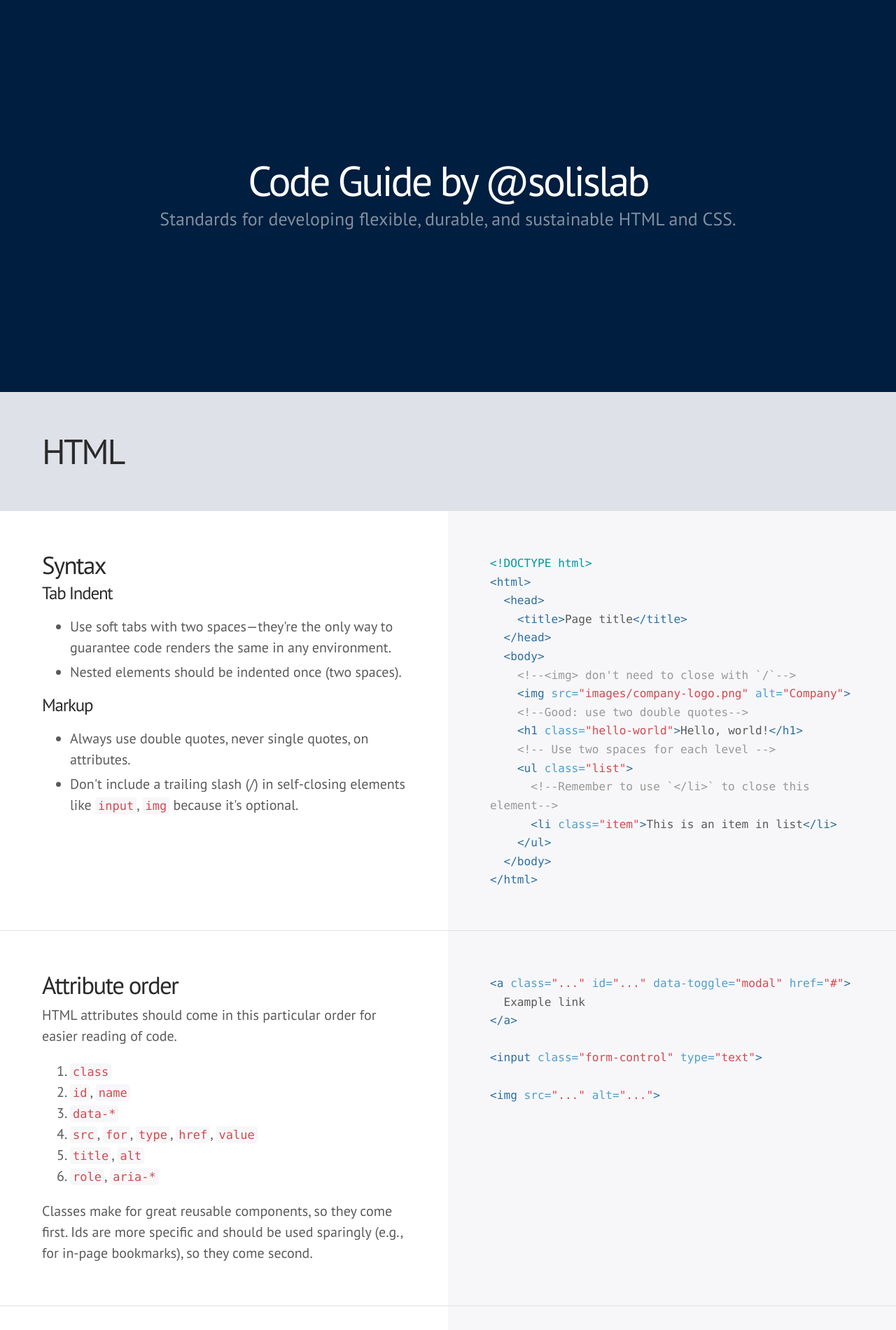
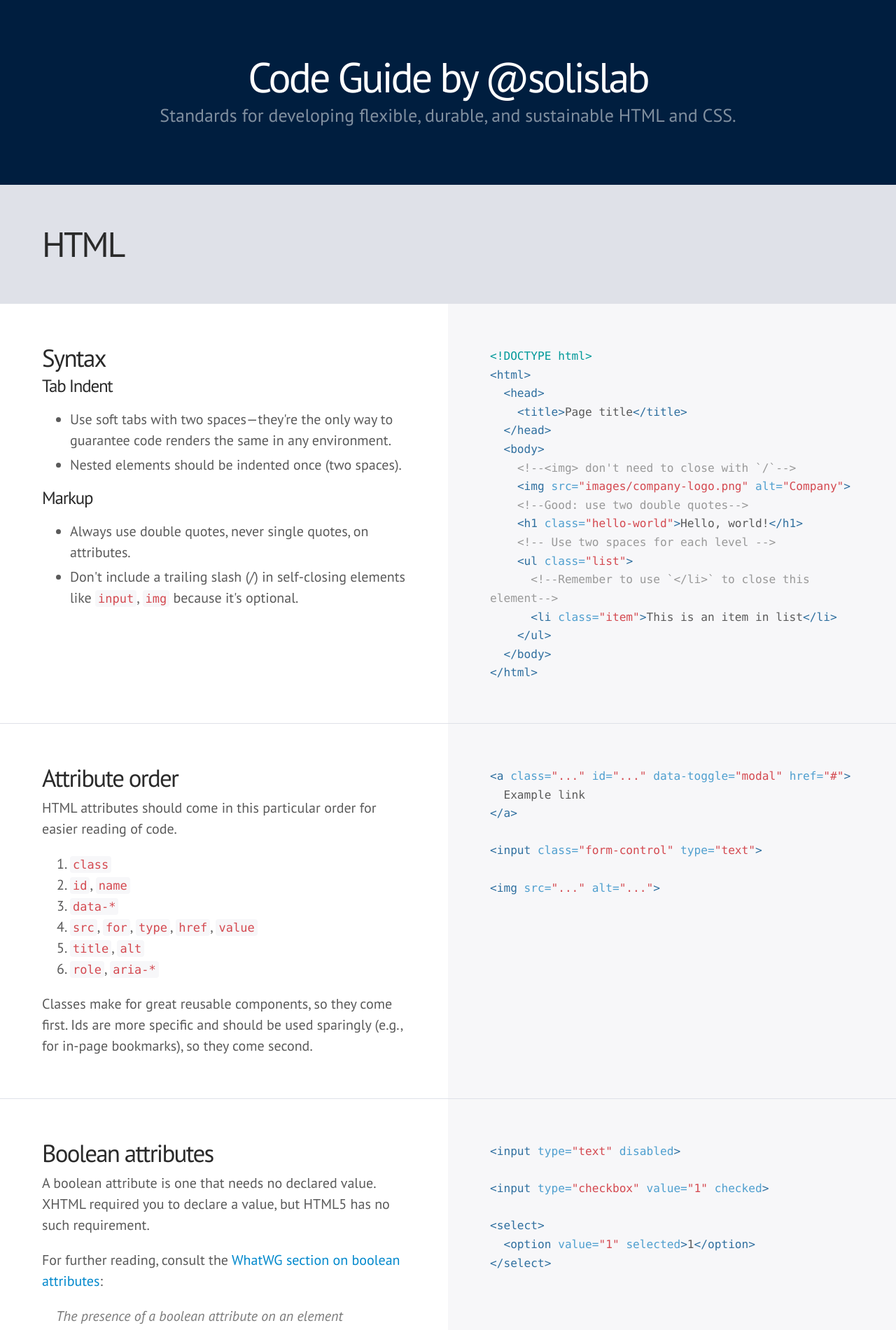
Before and after one commit to Solis-Lab-Solution/code-standards, a Jekyll site: the page built from html.html, in a window 1280 px wide. Shown: the top 1900 px of the page at 70% size. Built offline with Jekyll 4.4.1, drawn with Linux system fonts in a browser that asks for light colours; some web fonts are replaced; Markdown is read by kramdown in place of the engine named in the settings.

Commit message:
Update page style

```diff
--- a/_includes/header-page.html
+++ b/_includes/header-page.html
@@ -1,4 +1,4 @@
-<header class="masthead mast-head--page">
+<header class="masthead masthead--page">
     <div class="container">
         <h1>{{ site.name }}</h1>
         <p class="lead">{{ site.description }}</p>
```
